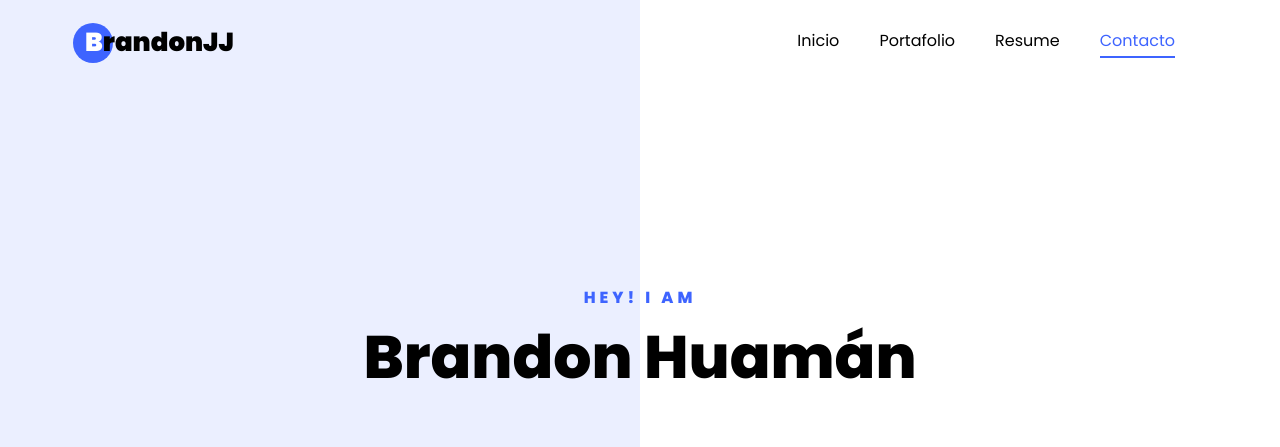
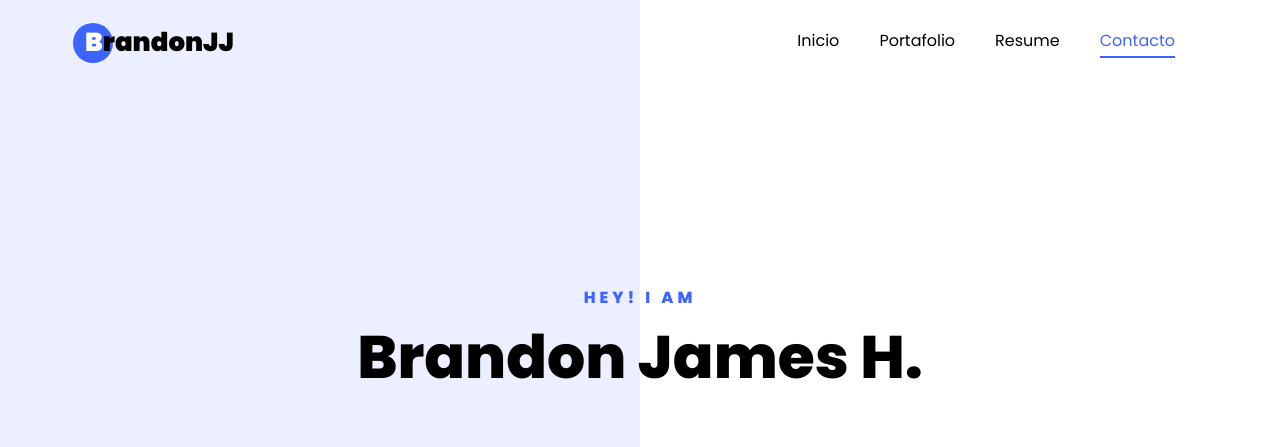
Before and after one commit to Brandon328/mypublicweb, a plain HTML site: page index.html in a window 1280 px wide. Shown: the top 447 px of the page. Drawn offline with Linux system fonts and the light colour scheme; files whose address does not match are found by name.

Commit message:
Update name

```diff
--- a/index.html
+++ b/index.html
@@ -54,7 +54,7 @@
         <div class="col-lg-8 col-md-6 ftco-animate d-flex align-items-center">
           <div class="text text-center">
             <span class="subheading">Hey! I am</span>
-            <h1>Brandon Huamán</h1>
+            <h1>Brandon James H.</h1>
             <ul class="top-social-media mt-5">
               <li class="ftco-animate"><a target="blank" href="https://twitter.com/BrandonJJ328"><span
                     class="icon-twitter"></span></a></li>
```
